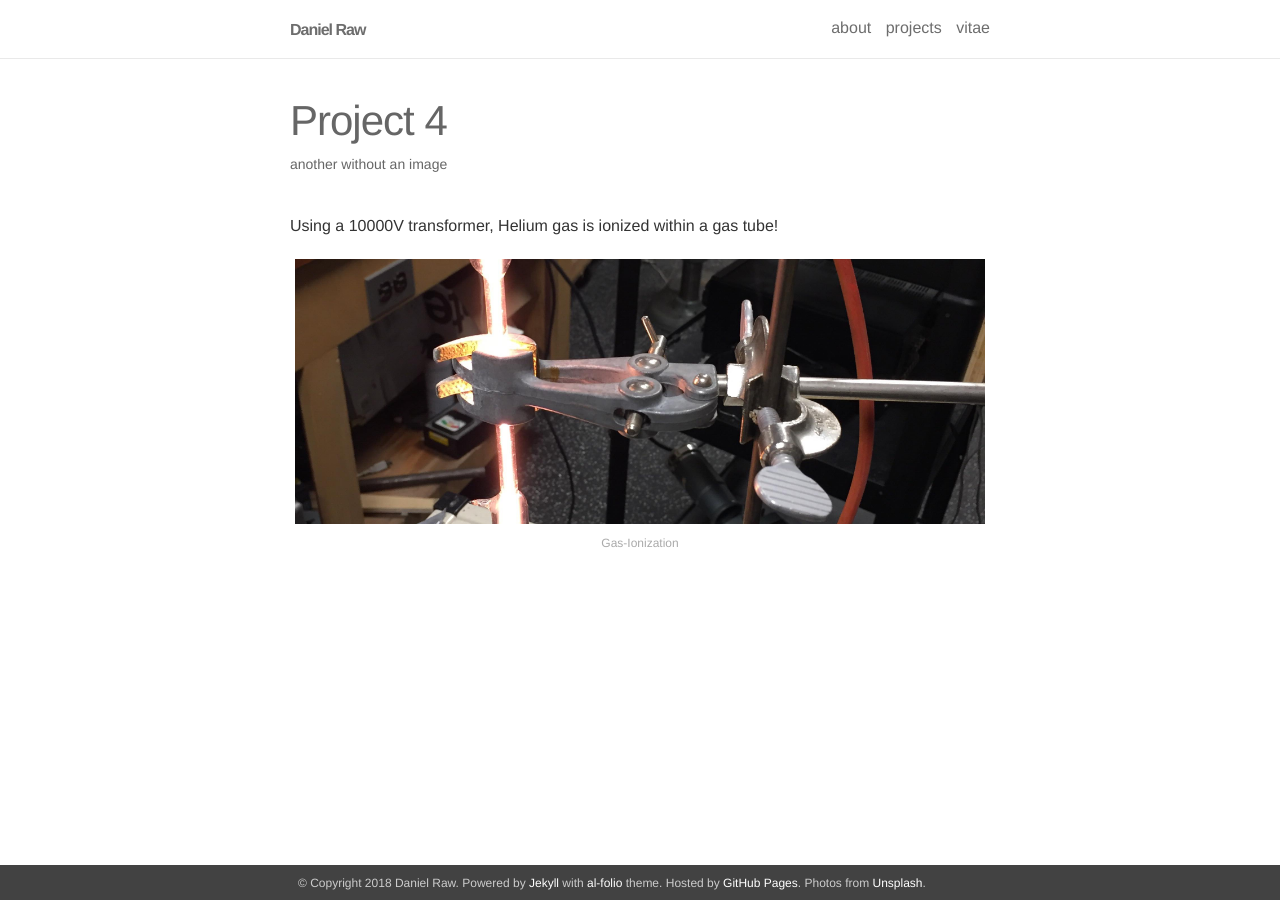
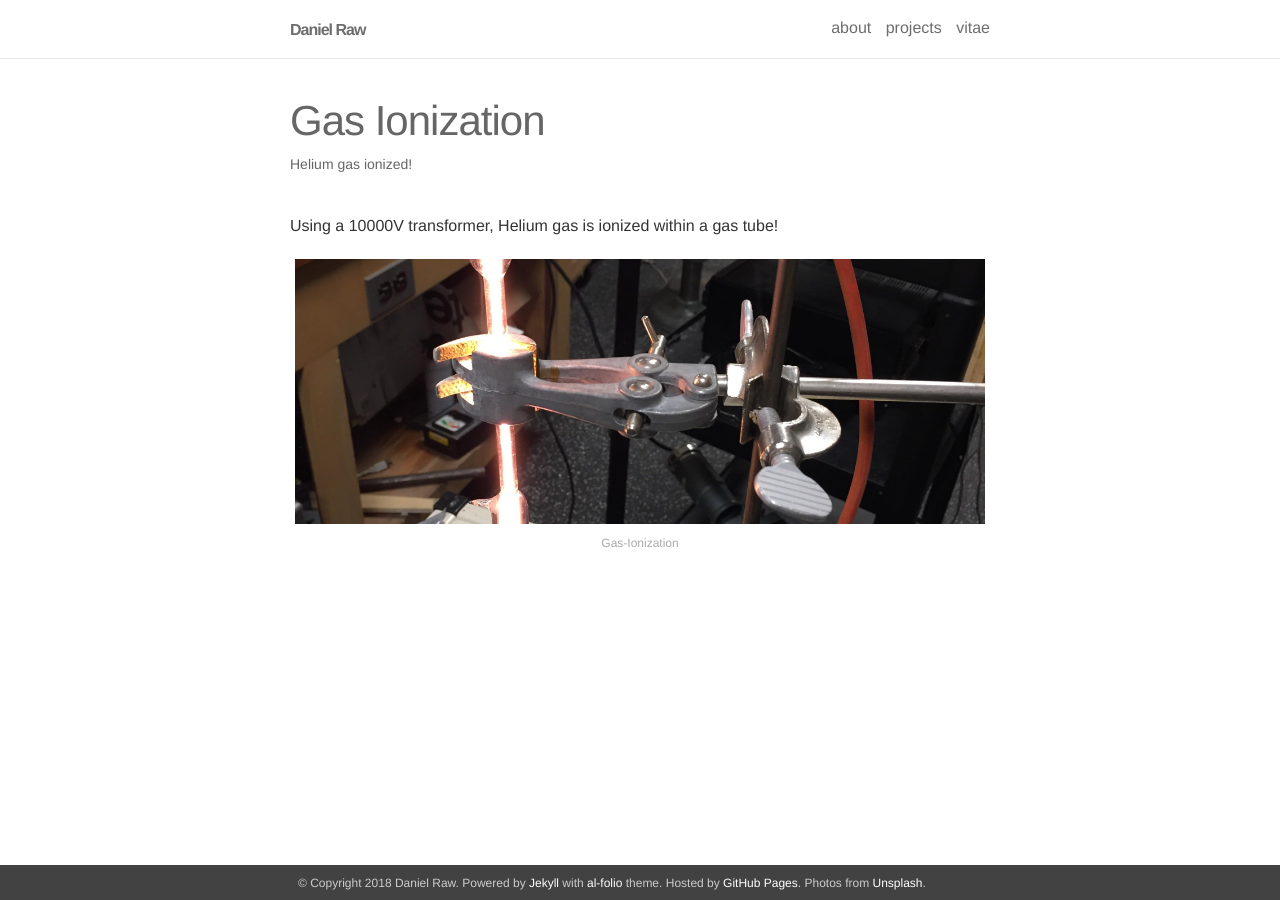
Before and after one commit to Danielraw1996/Danielraw1996.github.io, a Jekyll site: the page built from _projects/4_project.markdown, in a window 1280 px wide. Built offline with Jekyll 4.4.1, drawn with Linux system fonts in a browser that asks for light colours; nearby versions of some CDN libraries; a script that is not in the unit is left out.

Commit message:
Update 4_project.markdown

```diff
--- a/_projects/4_project.markdown
+++ b/_projects/4_project.markdown
@@ -1,7 +1,7 @@
 ---
 layout: page
-title: Project 4
-description: another without an image
+title: Gas Ionization
+description: Helium gas ionized!
 img: /assets/img/Ion.jpg
 ---
 Using a 10000V transformer, Helium gas is ionized within a gas tube!
```
